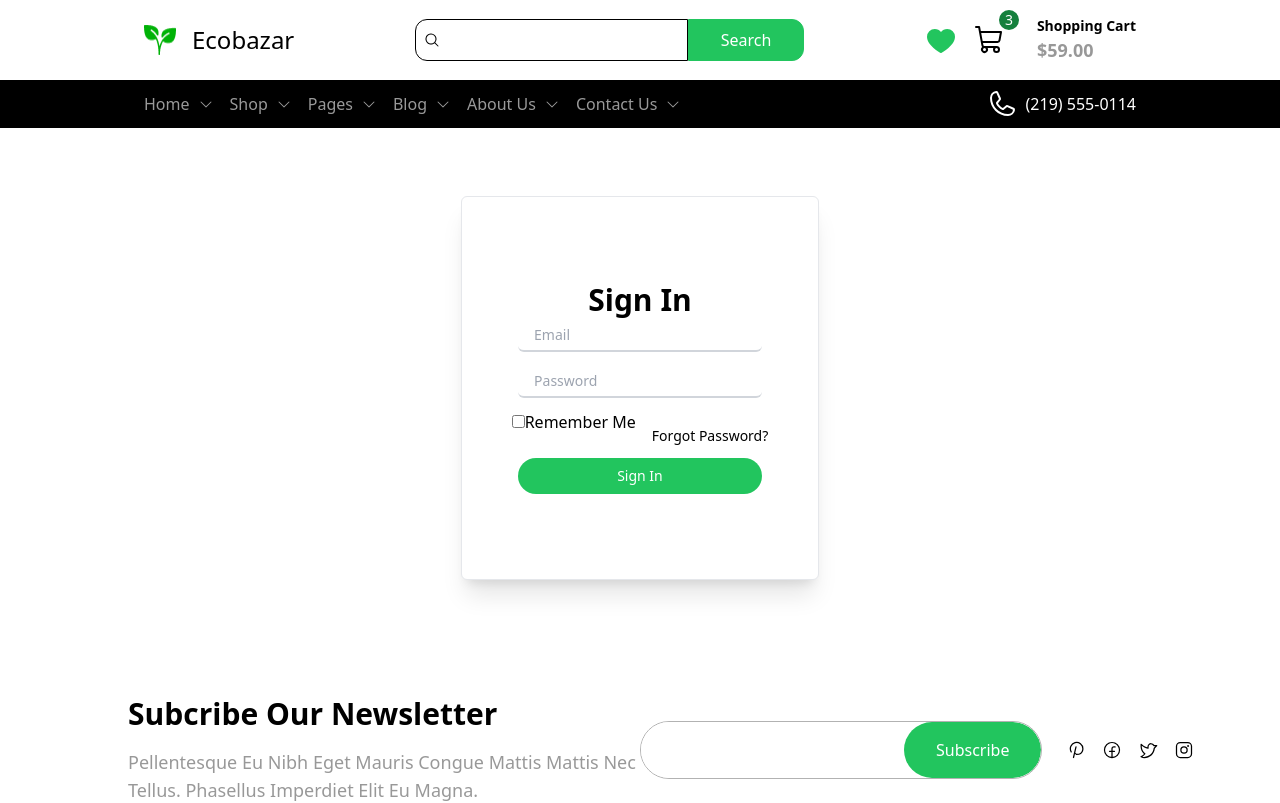
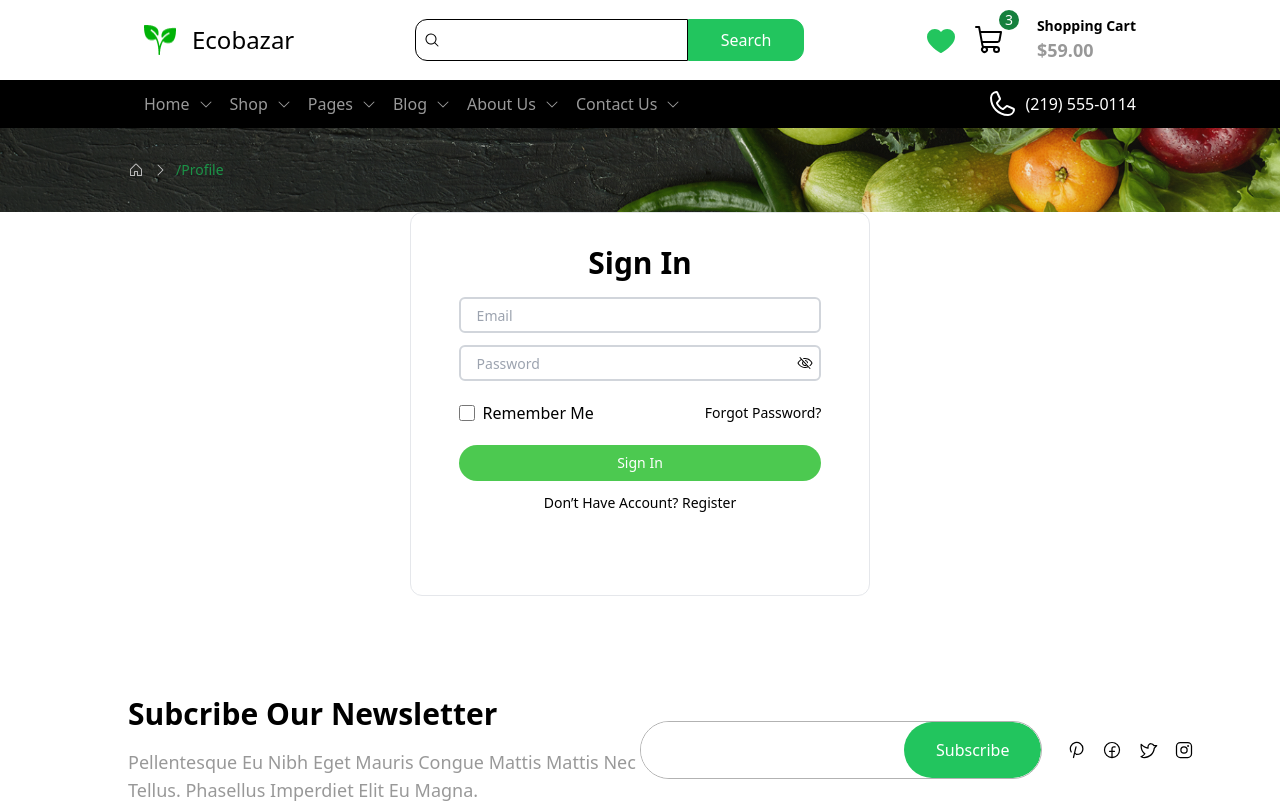
Before and after one commit to DUSHIME1212/Ecobazar, a React (Vite) app in the folder frontend/: page /profile in a window 1280 px wide. Shown: the top 803 px of the page. Built offline with nearby package versions, Linux system fonts and the light colour scheme.

Commit message:
"Updated App.jsx, Breadcrumbs.jsx, Navbar.jsx, index.css, FAQs.jsx, HomepageLanding.jsx, PagenotFound.jsx, LoginAuth.jsx, and CompanyLogo.jsx with various changes to layout, styling, and functionality."

```diff
--- a/frontend/src/App.jsx
+++ b/frontend/src/App.jsx
@@ -9,12 +9,13 @@ import FAQs from "./pages/FAQs.jsx";
 export default function App() {
   return (
     <div className="min-h-screen w-full capitalize">
-        <Navbar />
+      <Navbar />
       <Routes>
-        <Route path="/" element={<HomepageLanding />}/>
-        <Route path="/FAQs" element={<FAQs />}/>
-        <Route path="*" element={<PagenotFound />}/>
-        <Route path="/profile" element={<LoginAuth/>}  />
+        <Route path="/" element={<HomepageLanding />} />
+        <Route path="/FAQs" element={<FAQs />} />
+        <Route path="/profile" element={<LoginAuth />} />
+
+        <Route path="*" element={<PagenotFound />} />
       </Routes>
       <Footer />
     </div>
--- a/frontend/src/components/Breadcrumbs.jsx
+++ b/frontend/src/components/Breadcrumbs.jsx
@@ -1,16 +1,26 @@
 import { CaretRight, House } from "@phosphor-icons/react";
+import PropTypes from "prop-types";
 
-const Breadcrumbs = () => {
+const Breadcrumbs = ({ pageroute }) => {
+  const pageId = pageroute || 'default';
+
   return (
-    <div className="w-full px-8 md:px-16 lg:px-32 py-8 z-0 bg-black text-white relative bg-cover" style={{backgroundImage:`url('/Breadcumps/Breadcrumbs (1).png')`}}>
+    <div
+      className="w-full px-8 md:px-16 lg:px-32 py-8 z-0 bg-black text-white relative bg-cover"
+      style={{ backgroundImage: `url('/Breadcumps/Breadcrumbs (1).png')` }}
+    >
       <div className="bg-gradient-to-r absolute top-0 left-0 size-full from-black/30 to-white/5 z-10" />
       <div className="flex flex-row items-center gap-2 z-20">
         <House className="" />
         <CaretRight />
-        <span className="text-sm text-green-500">404 Error Page</span>
+        <span className="text-sm text-green-500">{pageId}</span>
       </div>
     </div>
   );
 };
 
+Breadcrumbs.propTypes = {
+  pageroute: PropTypes.object.isRequired, // Change to object to match useParams return type
+};
+
 export default Breadcrumbs;
--- a/frontend/src/components/Navbar.jsx
+++ b/frontend/src/components/Navbar.jsx
@@ -26,7 +26,7 @@ export default function Navbar() {
     { title: "Pages", link: "" },
     { title: "Blog", link: "" },
     { title: "About Us", link: "" },
-    { title: "Contact Us", link: "" },
+    { title: "Contact Us", link: "/FAQs" },
   ];
 
   return (
--- a/frontend/src/index.css
+++ b/frontend/src/index.css
@@ -14,3 +14,10 @@ p{
 li{
     @apply text-sm hover:opacity-70 duration-700 opacity-40;
 }
+
+input[type="checkbox"]{
+    content: "";
+    width: 1rem;
+    height: 1rem;
+    accent-color: #00b207;
+  }
--- a/frontend/src/pages/FAQs.jsx
+++ b/frontend/src/pages/FAQs.jsx
@@ -25,7 +25,7 @@ const FAQs = () => {
               </div>
               <button
                 onClick={() => handleToggle(i)}
-                className="absolute right-2 top-2 bg-gray-200 p-2 rounded-xl"
+                className="absolute right-2 top-2 bg-gray-200/10 p-2 rounded-xl"
               >
                 <Plus
                   className={`${
--- a/frontend/src/pages/HomepageLanding.jsx
+++ b/frontend/src/pages/HomepageLanding.jsx
@@ -47,7 +47,7 @@ const HomepageLanding = () => {
         <DiscountBannar />
       </div>
       <div className="w-full px-8 md:px-16 lg:px-32 gap-2 min-h-[512px] flex flex-col items-center justify-start">
-        <h1>Latest News</h1>
+        <h1 className="my-8">Latest News</h1>
         <LatestNewsHome />
       </div>
       <div className="w-full gap-2 px-8 md:px-16 lg:px-32  flex flex-col items-start my-8 justify-start">
--- a/frontend/src/pages/PagenotFound.jsx
+++ b/frontend/src/pages/PagenotFound.jsx
@@ -1,9 +1,11 @@
+import { useLocation } from "react-router-dom";
 import Breadcrumbs from "../components/Breadcrumbs";
 
 const PagenotFound = () => {
+    const pageid = useLocation()
   return (
     <div className="min-h-[512px] flex flex-col justify-start items-center">
-      <Breadcrumbs />
+      <Breadcrumbs pageroute={pageid.pathname} />
       <img src="/Illustration.png" alt="" className="w-96 object-contain" />
       <div className="flex flex-col gap-4 w-96 text-center justify-center items-center">
         <h1 className="text-3xl font-bold text-gray-900">
--- a/frontend/src/pages/settings/login.jsx
+++ b/frontend/src/pages/settings/login.jsx
@@ -1,35 +1,68 @@
-
-
+import { Eye, EyeSlash } from "@phosphor-icons/react";
+import { useState } from "react";
+import { Link, useLocation } from "react-router-dom";
+import Breadcrumbs from "../../components/Breadcrumbs";
 
 function LoginAuth() {
-    return(
-       <main className="h-[65dvh] w-full flex flex-col justify-center items-center">
-        <div className="flex flex-col items-center justify-center w-[28dvw] bg-white border rounded-md shadow-xl hover:shadow-2xl transition-all duration-300 h-[48dvh] hover:scale-105 hover:-translate-y-1" id="card">
-            <h1>
-                Sign In
-            </h1>
-            <form className="flex flex-col items-center space-y-3">
-                <input type="email" placeholder="Email" className="border-b-2 border-gray-300 focus:border-green-500 h-[4dvh] w-[95%] p-4 text-sm rounded-md outline-none" />
-                <input type="password" placeholder="Password" className="border-b-2 border-gray-300 focus:border-green-500 h-[4dvh] w-[95%] p-4 text-sm rounded-md mt-4 outline-none" />
-                 <span className="flex space-x-4 ">
-                    <span className="">
-                        <input type="checkbox" className=""/>
+  const pageid = useLocation();
+  const [seePassword, Setseepassword] = useState(0);
+  function handleSee(e) {
+    e.preventDefault();
+    Setseepassword((prev) => !prev);
+    console.log(pageid);
+
+  }
+
+  return (
+    <div className="h-[65dvh] w-full flex flex-col justify-start items-center">
+      <Breadcrumbs pageroute={pageid.pathname} />
+      <div
+        className="flex flex-col items-center justify-center w-[36dvw] bg-white p-8 border rounded-xl hover:shadow-xl transition-all duration-300 h-[48dvh]"
+        id="card"
+      >
+        <h1>Sign In</h1>
+        <form className="flex flex-col items-center size-full p-4 space-y-3">
+          <label htmlFor="" className="relative w-full">
+            <input
+              type="email"
+              placeholder="Email"
+              className="border-2 border-gray-300 w-full focus:border-green-500 h-[4dvh] p-4 text-sm rounded-md outline-none"
+            />
+          </label>
+          <label htmlFor="" className="relative w-full">
+            <input
+              type={seePassword ? "text" : "password"}
+              placeholder="Password"
+              className="border-2 border-gray-300 w-full focus:border-green-500 h-[4dvh] p-4 text-sm rounded-md outline-none"
+            />
+            <button
+              onClick={handleSee}
+              className="absolute top-1/2 -translate-y-1/2 right-2"
+            >
+              {seePassword ? <Eye size={16} /> : <EyeSlash size={16} />}
+            </button>
+          </label>
+          <span className="flex items-center gap-4 py-2 w-full justify-between space-x-4 ">
+            <label htmlFor="rem" className="flex items-center gap-2">
+              <input type="checkbox" className="" id="rem" />
               Remember me
-                    </span>
-
-                 <a href="#" className="text-sm  mt-4">
+            </label>
+            <a href="#" className="text-sm">
               Forgot Password?
             </a>
           </span>
-                <button className="w-[95%] p-2 text-sm  rounded-full bg-green-500 text-white">
+          <button className="p-2 text-sm w-full rounded-full bg-[#00b207] bg-opacity-70 hover:bg-opacity-100 duration-700 text-white">
             Sign In
           </button>
-
+          <h3 className="text-sm opacity-100">
+            Don’t have account?{" "}
+            <Link className="opacity-100" to={"/"}>
+              Register
+            </Link>
+          </h3>
         </form>
-
       </div>
-
-       </main>
+    </div>
   );
 }
 
--- a/frontend/src/sections/CompanyLogo.jsx
+++ b/frontend/src/sections/CompanyLogo.jsx
@@ -25,12 +25,12 @@ const CompanyLogo = () => {
           ))}
       </div>
       <div className="flex flex-col items-center gap-4 justify-center">
-        <h1>Follow us on Instagram</h1>
-        <div className="flex gap-2">
+        <h1 className="mt-8">Follow us on Instagram</h1>
+        <div className="flex gap-2 mt-8">
           {InstagramPost.map((post, index) => (
             <div key={index} className="relative w-auto rounded-xl overflow-clip h-56 group">
               <img src={post} alt={`Instagram Post ${index}`} className="w-full h-full object-cover" />
-              <div className="absolute top-0 left-0 z-10 w-full h-full bg-black/30 opacity-0 group-hover:opacity-100 transition-opacity duration-700" />
+              <div className="absolute top-0 left-0 z-10 w-full h-full bg-black/80 opacity-0 group-hover:opacity-100 transition-opacity duration-700" />
               <span className="absolute z-20 top-1/2 left-1/2 transform -translate-y-1/2 -translate-x-1/2 opacity-0 group-hover:opacity-100 transition-opacity duration-700">
                 <InstagramLogo className="text-white" size={24} />
               </span>
```
Lines whose indentation alone changed are shown as unchanged.
